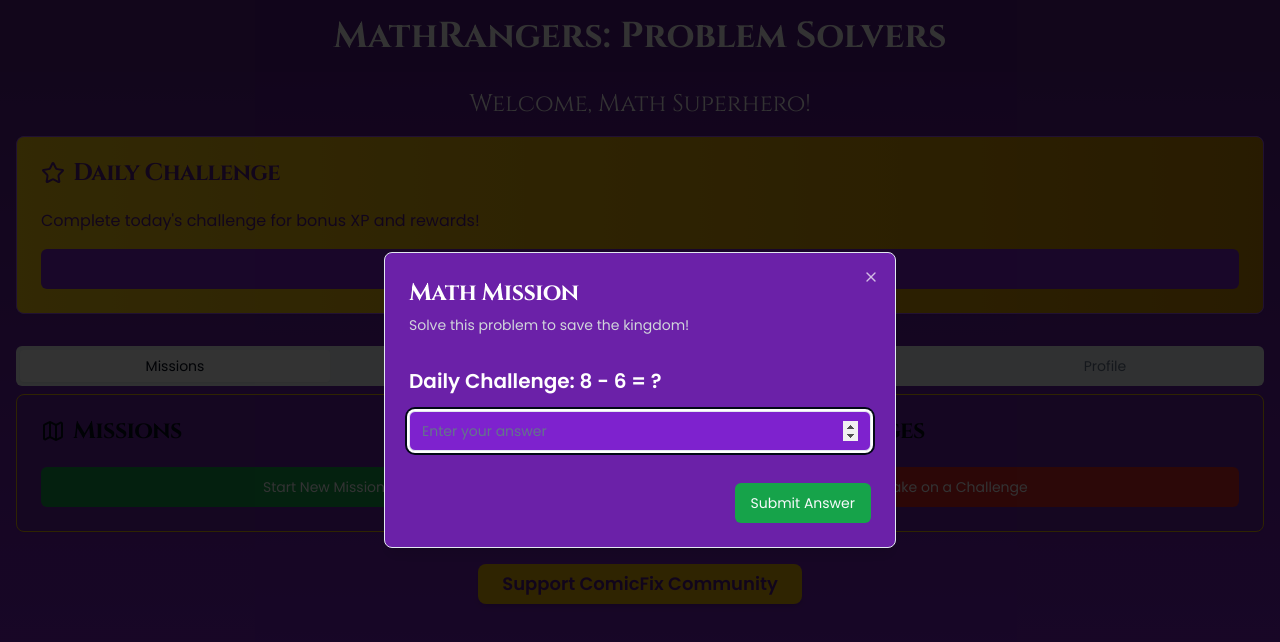
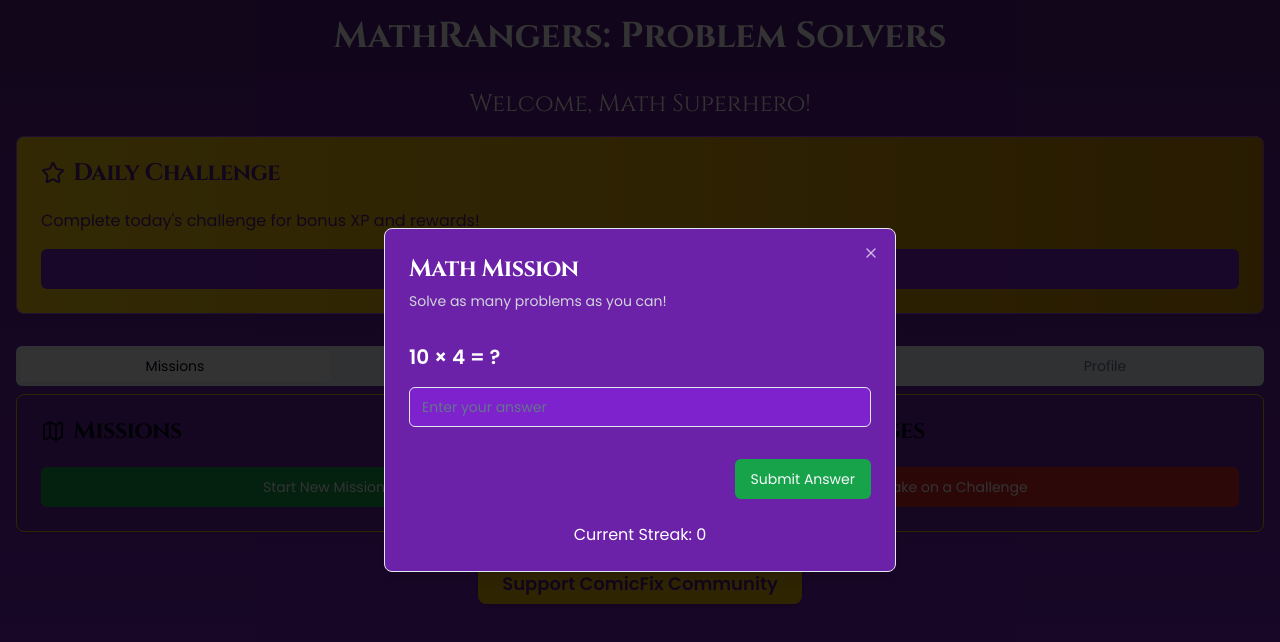
Before and after one commit to ComicFix-com/mathrangers, a React (Vite) app: page / in a window 1280 px wide. Both pictures are taken after a click on the button "Start Daily Challenge". Shown: the top 642 px of the page. Built offline with nearby package versions, Linux system fonts and the light colour scheme.

Commit message:
Refactor unlimited problem solvers
Updated the entire implementation of the unlimited problem solvers feature to enhance functionality and user experience.
[skip gpt_engineer]

```diff
--- a/src/components/MathProblemDialog.jsx
+++ b/src/components/MathProblemDialog.jsx
@@ -1,20 +1,50 @@
-import React from 'react';
+import React, { useState, useEffect } from 'react';
 import { Dialog, DialogContent, DialogHeader, DialogTitle, DialogDescription, DialogFooter } from "@/components/ui/dialog";
 import { Input } from "@/components/ui/input";
 import { Button } from "@/components/ui/button";
 
-const MathProblemDialog = ({ open, onOpenChange, problem, userAnswer, setUserAnswer, onSubmit, message }) => (
+const MathProblemDialog = ({ open, onOpenChange, generateProblem, onCorrectAnswer }) => {
+  const [currentProblem, setCurrentProblem] = useState(null);
+  const [userAnswer, setUserAnswer] = useState('');
+  const [message, setMessage] = useState('');
+  const [streak, setStreak] = useState(0);
+
+  useEffect(() => {
+    if (open) {
+      newProblem();
+    }
+  }, [open, generateProblem]);
+
+  const newProblem = () => {
+    setCurrentProblem(generateProblem());
+    setUserAnswer('');
+    setMessage('');
+  };
+
+  const handleSubmit = () => {
+    if (parseInt(userAnswer) === currentProblem.answer) {
+      setMessage('Correct! Great job!');
+      setStreak(s => s + 1);
+      onCorrectAnswer();
+      setTimeout(newProblem, 1500);
+    } else {
+      setMessage('Not quite. Try again!');
+      setStreak(0);
+    }
+  };
+
+  return (
     <Dialog open={open} onOpenChange={onOpenChange}>
       <DialogContent className="bg-purple-800 text-white">
         <DialogHeader>
           <DialogTitle className="font-cinzel text-2xl">Math Mission</DialogTitle>
           <DialogDescription className="text-gray-300">
-          Solve this problem to save the kingdom!
+            Solve as many problems as you can!
           </DialogDescription>
         </DialogHeader>
-      {problem && (
+        {currentProblem && (
           <div className="py-4">
-          <p className="text-xl font-bold mb-4">{problem.problem} = ?</p>
+            <p className="text-xl font-bold mb-4">{currentProblem.problem} = ?</p>
             <Input
               type="number"
               placeholder="Enter your answer"
@@ -25,13 +55,15 @@ const MathProblemDialog = ({ open, onOpenChange, problem, userAnswer, setUserAns
           </div>
         )}
         <DialogFooter>
-        <Button onClick={onSubmit} className="bg-green-600 hover:bg-green-500">
+          <Button onClick={handleSubmit} className="bg-green-600 hover:bg-green-500">
             Submit Answer
           </Button>
         </DialogFooter>
         {message && <p className="mt-4 text-center font-bold">{message}</p>}
+        <p className="mt-2 text-center">Current Streak: {streak}</p>
       </DialogContent>
     </Dialog>
   );
+};
 
 export default MathProblemDialog;
--- a/src/pages/Index.jsx
+++ b/src/pages/Index.jsx
@@ -1,4 +1,4 @@
-import React, { useState } from 'react';
+import React, { useState, useCallback } from 'react';
 import { Button } from "@/components/ui/button";
 import { Tabs, TabsContent, TabsList, TabsTrigger } from "@/components/ui/tabs";
 import { MapIcon, SwordIcon, MusicIcon, SearchIcon, BeanIcon, DicesIcon, BookOpenIcon, ActivityIcon } from 'lucide-react';
@@ -18,12 +18,9 @@ const Index = () => {
   const [level, setLevel] = useState(1);
   const [experience, setExperience] = useState(0);
   const [dialogOpen, setDialogOpen] = useState(false);
-  const [currentProblem, setCurrentProblem] = useState(null);
-  const [userAnswer, setUserAnswer] = useState('');
-  const [message, setMessage] = useState('');
   const [activeFeature, setActiveFeature] = useState(null);
 
-  const generateProblem = () => {
+  const generateProblem = useCallback(() => {
     const operations = ['+', '-', '*'];
     const operation = operations[Math.floor(Math.random() * operations.length)];
     const num1 = Math.floor(Math.random() * 10) + 1;
@@ -46,19 +43,13 @@ const Index = () => {
     }
 
     return { problem, answer };
+  }, []);
+
+  const startMission = () => {
+    setDialogOpen(true);
   };
 
-  const startMission = () => {
-    const { problem, answer } = generateProblem();
-    setCurrentProblem({ problem, answer });
-    setDialogOpen(true);
-    setUserAnswer('');
-    setMessage('');
-  };
-
-  const checkAnswer = () => {
-    if (parseInt(userAnswer) === currentProblem.answer) {
-      setMessage('Correct! You saved the kingdom!');
+  const handleCorrectAnswer = () => {
     setExperience(prev => {
       const newExp = prev + 20;
       if (newExp >= 100) {
@@ -67,17 +58,10 @@ const Index = () => {
       }
       return newExp;
     });
-    } else {
-      setMessage('Oops! Try again, brave ranger!');
-    }
   };
 
   const startDailyChallenge = () => {
-    const { problem, answer } = generateProblem();
-    setCurrentProblem({ problem: `Daily Challenge: ${problem}`, answer });
     setDialogOpen(true);
-    setUserAnswer('');
-    setMessage('');
   };
 
   const missionCards = [
@@ -174,11 +158,8 @@ const Index = () => {
       <MathProblemDialog
         open={dialogOpen}
         onOpenChange={setDialogOpen}
-        problem={currentProblem}
-        userAnswer={userAnswer}
-        setUserAnswer={setUserAnswer}
-        onSubmit={checkAnswer}
-        message={message}
+        generateProblem={generateProblem}
+        onCorrectAnswer={handleCorrectAnswer}
       />
     </div>
   );
```
Lines whose indentation alone changed are shown as unchanged.
